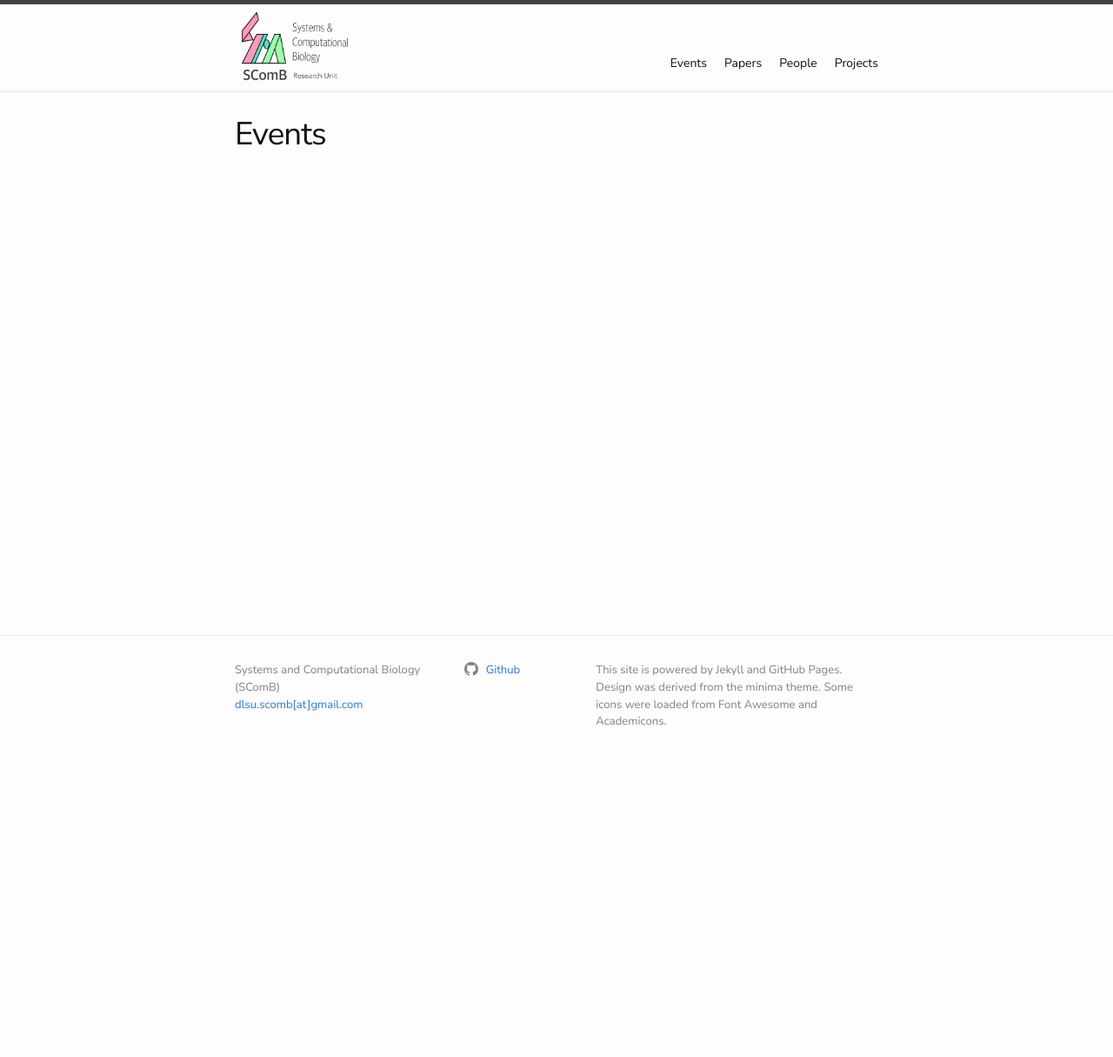
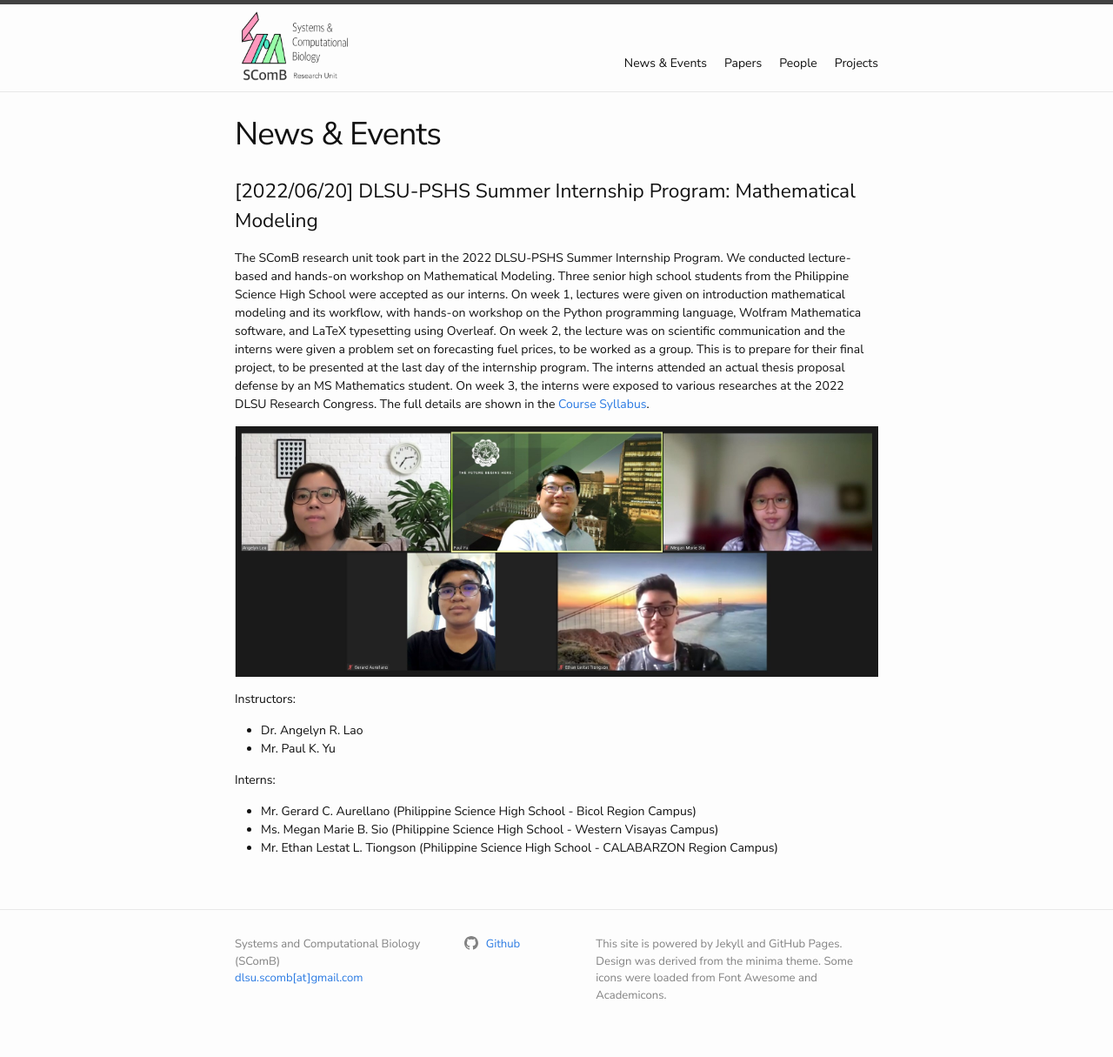
Before and after one commit to dlsu-scomb/dlsu-scomb.github.io, a Jekyll site: the page built from events.md, in a window 1280 px wide. Shown: the whole page at 87% size. Built offline with Jekyll 4.4.1, drawn with Linux system fonts in a browser that asks for light colours; nearby versions of some CDN libraries; a style sheet for code colours, icons or effects is not loaded; before the commit the page ends 900 px from its top, so only the background shows below that.

Commit message:
Added 2022 DLSU-PSHS SIP

```diff
--- a/events.md
+++ b/events.md
@@ -1,5 +1,20 @@
 ---
 layout: page
-title: Events
+title: News & Events
 permalink: /events/
 ---
+<a id="pshs_2022"><a/>
+### [2022/06/20] DLSU-PSHS Summer Internship Program: Mathematical Modeling
+
+The SComB research unit took part in the 2022 DLSU-PSHS Summer Internship Program. We conducted lecture-based and hands-on workshop on Mathematical Modeling. Three senior high school students from the Philippine Science High School were accepted as our interns. On week 1, lectures were given on introduction mathematical modeling and its workflow, with hands-on workshop on the Python programming language, Wolfram Mathematica software, and LaTeX typesetting using Overleaf. On week 2, the lecture was on scientific communication and the interns were given a problem set on forecasting fuel prices, to be worked as a group. This is to prepare for their final project, to be presented at the last day of the internship program. The interns attended an actual thesis proposal defense by an MS Mathematics student. On week 3, the interns were exposed to various researches at the 2022 DLSU Research Congress. The full details are shown in the <a href='/assets/pshs_2022_syllabus.pdf'>Course Syllabus<a/>.
+
+<img src='/assets/pshs_2022_photo.jpg' width='800' />
+
+Instructors:
+- Dr. Angelyn R. Lao
+- Mr. Paul K. Yu
+
+Interns:
+- Mr. Gerard C. Aurellano (Philippine Science High School - Bicol Region Campus)
+- Ms. Megan Marie B. Sio (Philippine Science High School - Western Visayas Campus)
+- Mr. Ethan Lestat L. Tiongson (Philippine Science High School - CALABARZON Region Campus)
```
Also changed, not shown: index.md (+3 -1 lines), assets/pshs_2022_photo.jpg (added), 1 other file.
